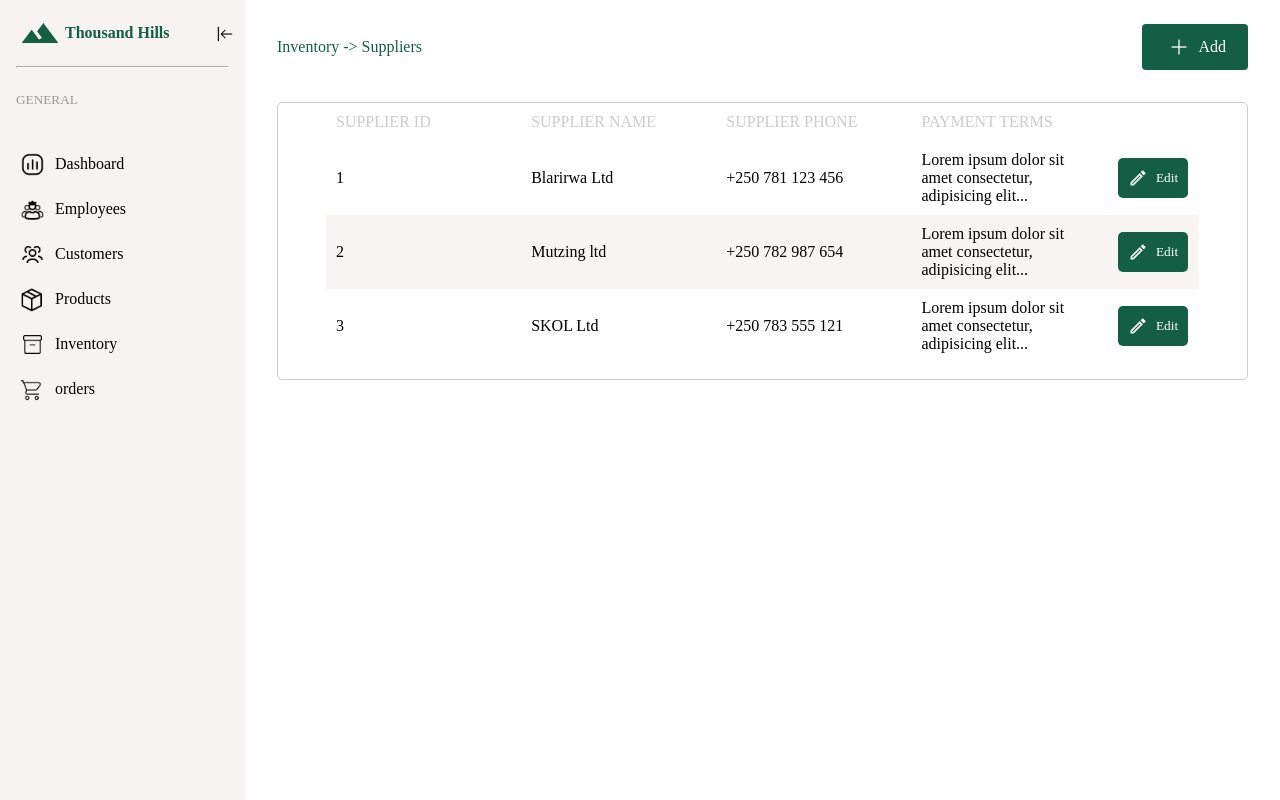
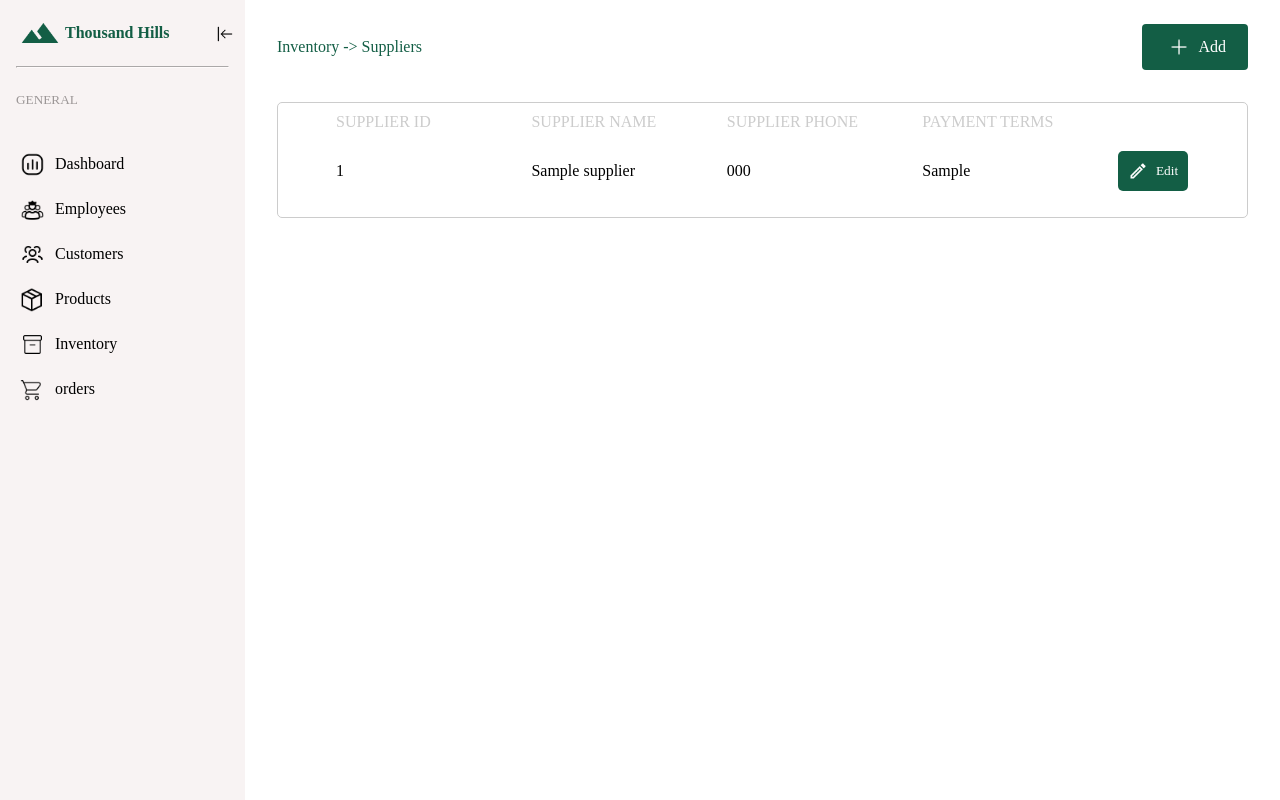
Before and after one commit to h1rram/thousandhills, a PHP site: page /supplier.php in a window 1280 px wide. Run offline with PHP 8.4, Linux system fonts and the light colour scheme; tables that the repository leaves empty hold one stand-in row (values such as "Sample post").

Commit message:
Add category and supplier management functionality with modal integration

```diff
--- a/supplier.php
+++ b/supplier.php
@@ -1,3 +1,25 @@
+<?php
+include_once "db/connect.php";
+
+$suppliers = mysqli_query($conn, "SELECT * FROM suppliers");;
+
+if (isset($_POST['AddSupplier'])) {
+  $supName = $_POST['supName'];
+  $supPhone = $_POST['supPhone'];
+  $payTerms = $_POST['payTerms'];
+
+  $newSupplier = mysqli_query($conn, "INSERT INTO suppliers(supplier_name, phone, payment_terms) VALUES('$supName', '$supPhone', '$payTerms')");
+  if ($newSupplier) {
+    echo '
+      <script>
+        alert("New Supplier Added!");
+        window.location.href = "supplier.php"
+      </script>
+    ';
+  }
+}
+
+?>
 <!DOCTYPE html>
 <html lang="en">
 
@@ -34,7 +56,7 @@
     <div class="side-content">
       <div class="sideheader-content">
         <span> Inventory -> Suppliers</span>
-        <button><img src="assests/icon/add.png" alt="">Add</button>
+        <button onclick="openModal()"><img src="assests/icon/add.png" alt="">Add</button>
       </div>
       <div class="table-container">
         <table class="data-container">
@@ -44,27 +66,15 @@
             <th>SUPPLIER PHONE</th>
             <th>PAYMENT TERMS</th>
           </tr>
-          <tr>
-            <td>1</td>
-            <td>Blarirwa Ltd</td>
-            <td>+250 781 123 456</td>
-            <td>Lorem ipsum dolor sit amet consectetur, adipisicing elit...</td>
-            <td><button><img src="assests/icon/edit.png" alt="" class="edit-icon">Edit</button></td>
-          </tr>
-          <tr>
-            <td>2</td>
-            <td>Mutzing ltd</td>
-            <td>+250 782 987 654</td>
-            <td>Lorem ipsum dolor sit amet consectetur, adipisicing elit...</td>
-            <td><button><img src="assests/icon/edit.png" alt="" class="edit-icon">Edit</button></td>
-          </tr>
-          <tr>
-            <td>3</td>
-            <td>SKOL Ltd</td>
-            <td>+250 783 555 121</td>
-            <td>Lorem ipsum dolor sit amet consectetur, adipisicing elit...</td>
-            <td><button><img src="assests/icon/edit.png" alt="" class="edit-icon">Edit</button></td>
-          </tr>
+          <?php foreach ($suppliers as $row) { ?>
+            <tr>
+              <td><?= $row['supplier_id'] ?></td>
+              <td><?= $row['supplier_name'] ?></td>
+              <td><?= $row['phone'] ?></td>
+              <td><?= $row['payment_terms'] ?></td>
+              <td><button><img src="assests/icon/edit.png" alt="" class="edit-icon">Edit</button></td>
+            </tr>
+          <?php } ?>
         </table>
       </div>
     </div>
@@ -74,18 +84,18 @@
       <h1>New Supplier</h1>
       <div class="field">
         <label>Supplier Name</label>
-        <input type="text" name="sup  Name">
+        <input type="text" name="supName">
       </div>
       <div class="field">
         <label>Supplier Phone</label>
-        <input type="tel" name="sup Phone">
+        <input type="tel" name="supPhone">
       </div>
       <div class="field">
         <label>Payment Terms</label>
         <textarea name="payTerms" rows="15"></textarea>
       </div>
       <div class="btns">
-        <a href="javascript:void(0)">Cancel</a>
+        <a onclick="closeModal()" href="javascript:void(0)">Cancel</a>
         <input type="submit" value="Add" name="AddSupplier">
       </div>
     </form>
```
Also changed, not shown: category.php (+30 -18 lines), customer.php (+13 -24 lines).
